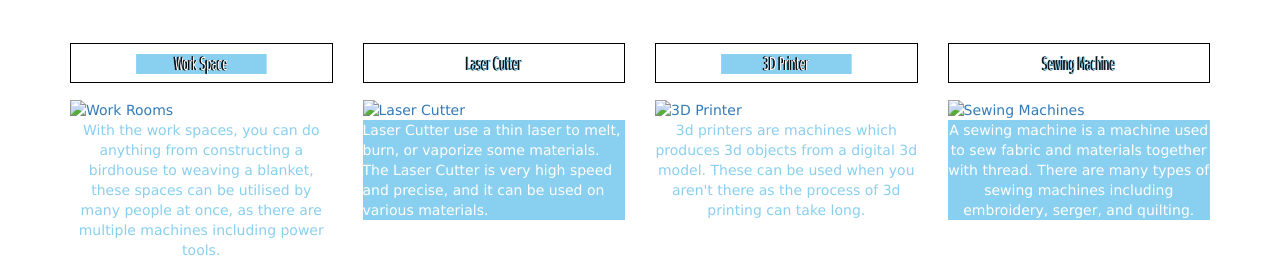
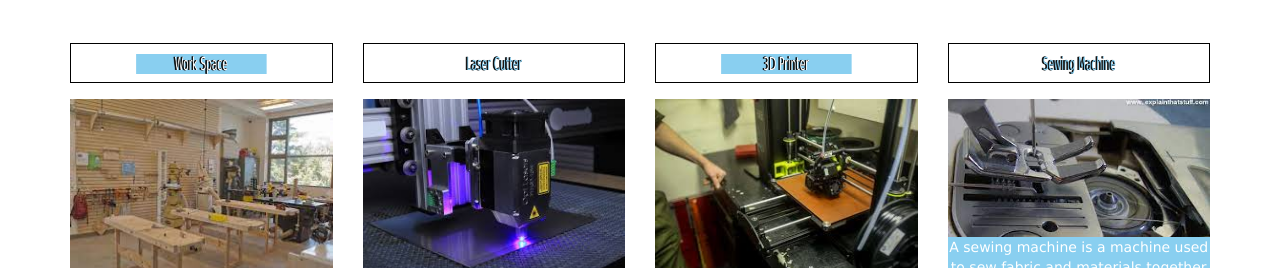
Before and after one commit to yashcodes1/Makerspace, a plain HTML site: page reserve.html in a window 1280 px wide. Shown: the part 684-952 px from the top of the page. Drawn offline with nearby package versions, Linux system fonts and the light colour scheme; the site is published under a folder, as on GitHub Pages, so addresses that start at the root find nothing.

Commit message:
Update reserve.html

```diff
--- a/reserve.html
+++ b/reserve.html
@@ -104,7 +104,7 @@
         <div class='line'>
        <h4 class='flipY' style ="background-color:#89CFF0;text-align: center; color: #FFFFFF ">Work Space</h4>
       </div>
-        <a href="reserve_equipment.html"><img src="/static/download (8).jfif" alt= "Work Rooms" class = "image" width="100%"/></a>
+        <a href="reserve_equipment.html"><img src="static/download (8).jfif" alt= "Work Rooms" class = "image" width="100%"/></a>
   <p style ="background-color: #FFFFFF;text-align: center; color:#89CFF0;">With the work spaces, you can do anything from constructing a birdhouse to weaving a blanket, these spaces can be utilised by many people at once, as there are multiple machines including power tools.</p>
 
       </div>
@@ -113,7 +113,7 @@
    <div class='line'>
       <h4 class='flipY' style ="background-color:#FFFFFF;text-align: center;  color: #89CFF0;">Laser Cutter</h4>
     </div>
-       <a href="reserve_equipment.html"><img src="/static/images (1).jfif" alt= "Laser Cutter" width="100%"/></a>
+       <a href="reserve_equipment.html"><img src="static/images (1).jfif" alt= "Laser Cutter" width="100%"/></a>
   <p style ="background-color: #89CFF0;text-align: ce
       nter;color:#FFFFFF;">Laser Cutter use a thin laser to melt, burn, or vaporize some materials. The Laser Cutter is very high speed and precise, and it can be used on various materials.</p>
 
@@ -122,7 +122,7 @@
     <div class='line'>
    <h4 class='flipY' style ="background-color:#89CFF0;text-align: center; color: #FFFFFF">3D Printer</h4>
   </div>
-    <a href="reserve_equipment.html"><img src="/static/images (2).jfif" alt= "3D Printer" width="100%"/></a>
+    <a href="reserve_equipment.html"><img src="static/images (2).jfif" alt= "3D Printer" width="100%"/></a>
   <p style ="background-color: #FFFFFF;text-align: center; color:#89CFF0;">3d printers are machines which produces 3d objects from a digital 3d model. These can be used when you aren't there as the process of 3d printing can take long.</p>
 
       </div>
@@ -130,7 +130,7 @@
     <div class='line'>
    <h4 class='flipY' style ="background-color: #FFFFFF;text-align: center; color: #89CFF0">Sewing Machine</h4>
   </div>
-    <a href="reserve_equipment.html"><img src="/static/download (9).jfif" alt= "Sewing Machines" width="100%"/></a>
+    <a href="reserve_equipment.html"><img src="static/download (9).jfif" alt= "Sewing Machines" width="100%"/></a>
   <p style ="background-color: #89CFF0;text-align: center; color:#FFFFFF;">A sewing machine is a machine used to sew fabric and materials together with thread. There are many types of sewing machines including embroidery, serger, and quilting.</p>
 
       </div>
```
